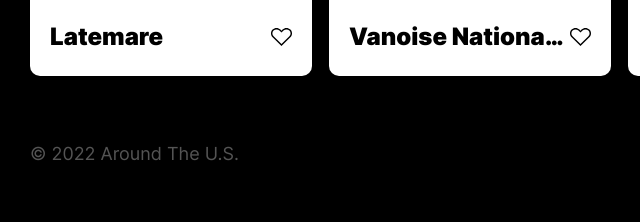
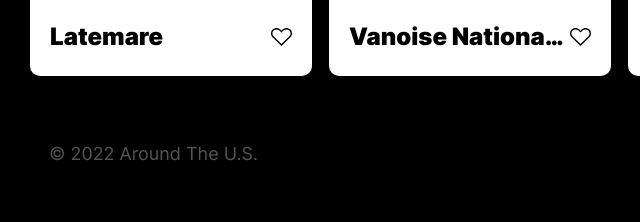
Before and after one commit to FlorentinaTanase/se_project_aroundtheus, a plain HTML site: page index.html in a window 1280 px wide. Shown: the part 997-1219 px from the top of the page, 170-810 px from the left. Drawn offline with Linux system fonts and the light colour scheme.

Commit message:
page margin fix

```diff
--- a/blocks/footer.css
+++ b/blocks/footer.css
@@ -4,8 +4,6 @@
   padding-top: 67px;
   padding-bottom: 60px;
   max-width: 880px;
-  margin-left: auto;
-  margin-right: auto;
 }
 
 .footer__copyright {
@@ -17,6 +15,7 @@
   font-size: 18px;
   width: 318px;
   margin: 0;
+  padding-left: 19px;
 }
 
 @media screen and (max-width: 320px) {
@@ -31,13 +30,13 @@
     width: 282px;
     font-size: 14px;
     line-height: 16.94px;
-    padding: 0;
   }
 }
 
 @media screen and (min-width: 920px) {
   .footer {
     max-width: 880px;
+    margin: auto;
   }
 }
 @media screen and (max-width: 1100px) {
--- a/blocks/page.css
+++ b/blocks/page.css
@@ -2,20 +2,11 @@
   background-color: black;
   color: white;
   font-family: "Inter", Arial, Helvetica, sans-serif;
-  margin-right: 20px;
-  margin-left: 20px;
 }
 
 .page__section {
   max-width: 880px;
-  margin: 0 auto;
 }
 .page__content {
   min-height: 100vh;
 }
-
-@media screen and (max-width: 563px) {
-  .page {
-    margin: 0;
-  }
-}
--- a/pages/index.css
+++ b/pages/index.css
@@ -7,6 +7,3 @@
 @import url("../blocks/profile.css");
 @import url("../blocks/cards.css");
 @import url("../blocks/card.css");
-
-<!-- The page scrolls horizontally on 320px - 380px
- when the long text is added to the profile section -->
```
